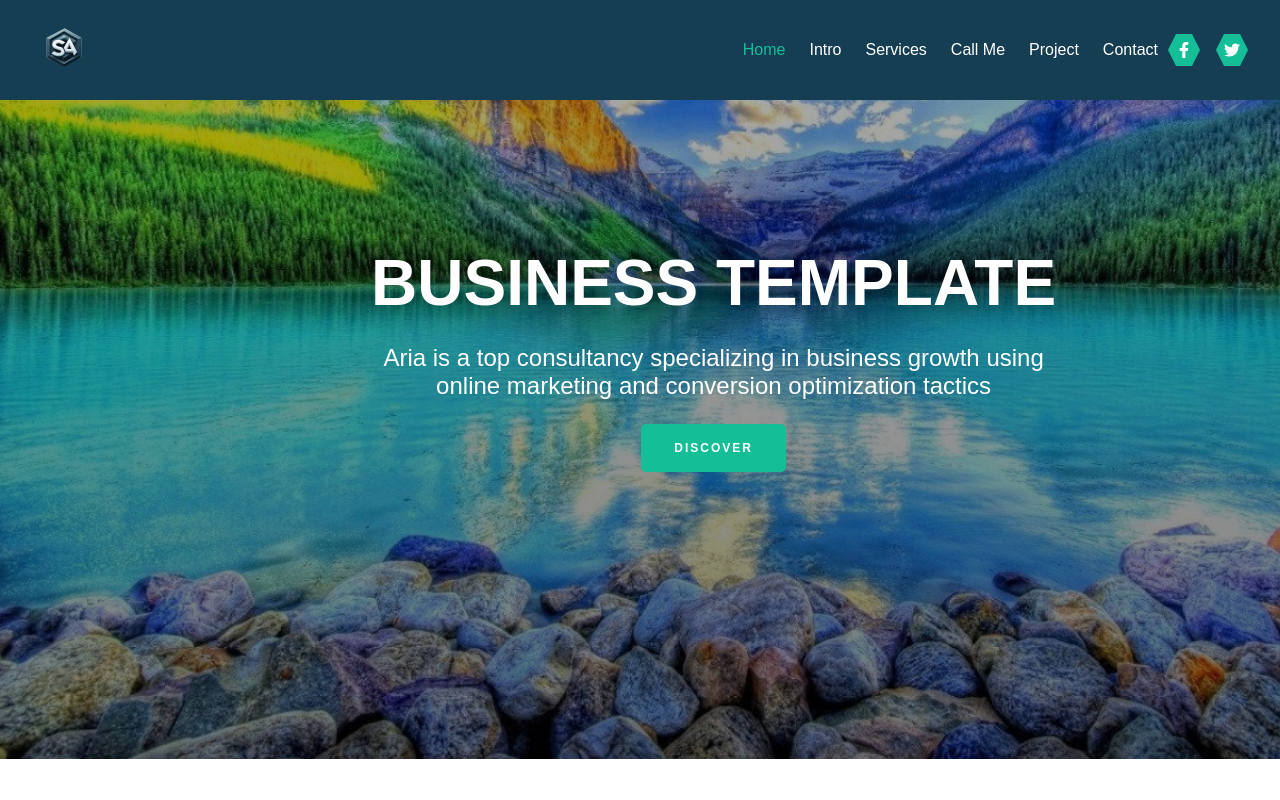
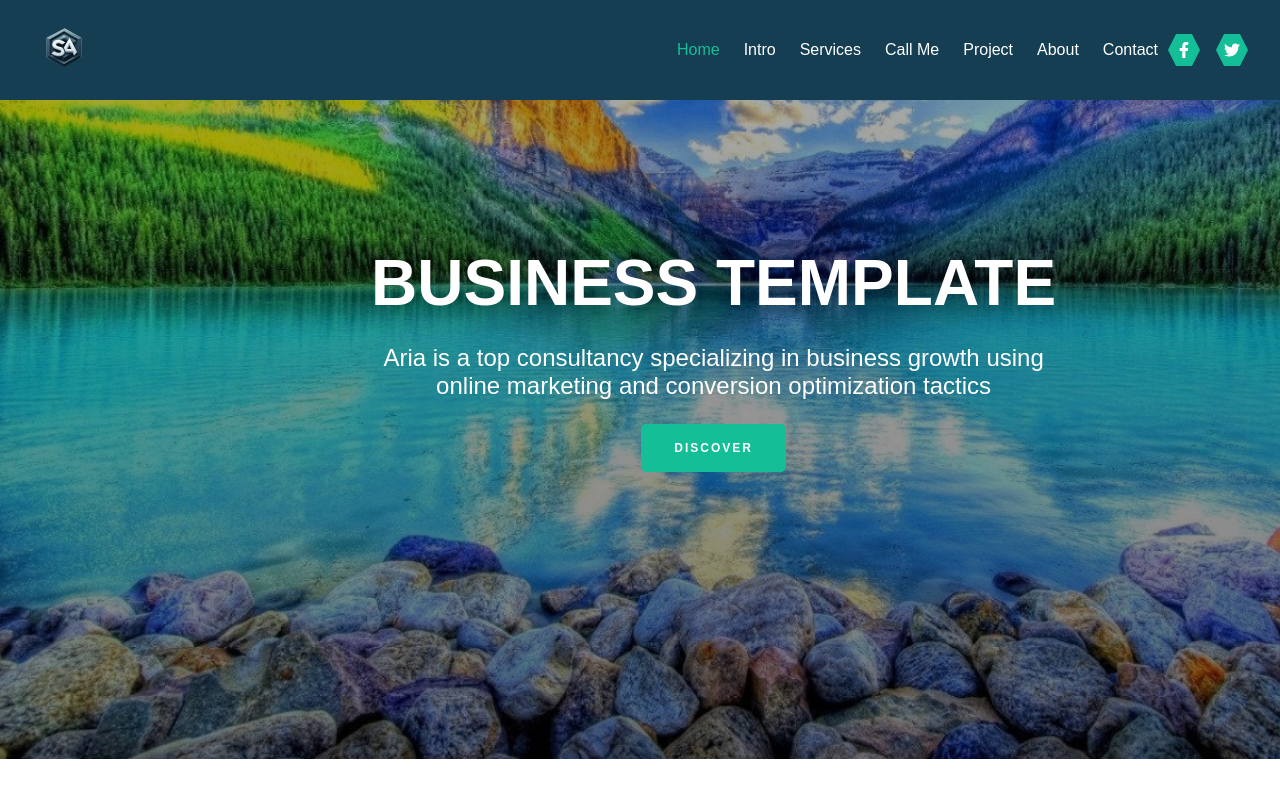
Before and after one commit to Sudhanshu-Ambastha/Responsive-Landingpage-Reactjs-Scss, a React (Create React App) app in the folder landingpage/: page / in a window 1280 px wide. Shown: the top 800 px of the page. Built offline with nearby package versions, Linux system fonts and the light colour scheme.

Commit message:
⬆update

```diff
--- a/landingpage/src/App.jsx
+++ b/landingpage/src/App.jsx
@@ -1,6 +1,6 @@
 import React from "react";
 import "./App.scss";
-import { Navbar, Home, Intro, Services, Calls, Project, Contact, Footer } from './Components';
+import { Navbar, Home, Intro, Services, Calls, Project, About, Contact, Footer } from './Components';
 
 const App = () => (
   <div className="App">
@@ -26,6 +26,10 @@ const App = () => (
       <Project />
     </section>
 
+    <section id="about">
+      <About />
+    </section>
+
     <section id="contact">
       <Contact />
     </section>
--- a/landingpage/src/Components/about/About.jsx
+++ b/landingpage/src/Components/about/About.jsx
@@ -1,9 +1,9 @@
 import React from "react";
-import "./calls.scss";
+import "./about.scss";
 
 const About = () => (
   <div>
-     <img src="./assets/Glacier.jpg" alt="Mountain" loading="lazy"/>
+     <img src="../../assets/Mountain.jpg" alt="Mountain" loading="lazy"/>
         <div class="content">
           <span class="section-title">ABOUT</span>
           <h3>We're Passionate about Delivering Growth Services</h3>
--- a/landingpage/src/Components/index.js
+++ b/landingpage/src/Components/index.js
@@ -5,4 +5,5 @@ export { default as Services } from './services/Services';
 export { default as Calls } from './calls/Calls';
 export { default as Contact } from './contact/Contact';
 export { default as Project } from './project/Project';
+export { default as About } from './about/About';
 export { default as Footer } from './footer/Footer';
--- a/landingpage/src/Components/navbar/Navbar.jsx
+++ b/landingpage/src/Components/navbar/Navbar.jsx
@@ -50,6 +50,7 @@ const Navbar = () => {
           <p><a href="#services" onClick={() => handleMenuClick('services')} className={activeSection === 'services' ? 'active' : ''}>Services</a></p>
           <p><a href="#calls" onClick={() => handleMenuClick('calls')} className={activeSection === 'calls' ? 'active' : ''}>Call Me</a></p>
           <p><a href="#project" onClick={() => handleMenuClick('project')} className={activeSection === 'project' ? 'active' : ''}>Project</a></p>
+          <p><a href="#about" onClick={() => handleMenuClick('about')} className={activeSection === 'about' ? 'active' : ''}>About</a></p>
           <p><a href="#contact" onClick={() => handleMenuClick('contact')} className={activeSection === 'contact' ? 'active' : ''}>Contact</a></p>
         </div>
       </div>
@@ -73,6 +74,7 @@ const Navbar = () => {
             <p><a href="#services" onClick={() => handleMenuClick('services')} className={activeSection === 'services' ? 'active' : ''}>Services</a></p>
             <p><a href="#calls" onClick={() => handleMenuClick('calls')} className={activeSection === 'calls' ? 'active' : ''}>Call Me</a></p>
             <p><a href="#project" onClick={() => handleMenuClick('project')} className={activeSection === 'project' ? 'active' : ''}>Project</a></p>
+            <p><a href="#about" onClick={() => handleMenuClick('about')} className={activeSection === 'about' ? 'active' : ''}>About</a></p>
             <p><a href="#contact" onClick={() => handleMenuClick('contact')} className={activeSection === 'contact' ? 'active' : ''}>Contact</a></p>
           </div>
         </div>
```
